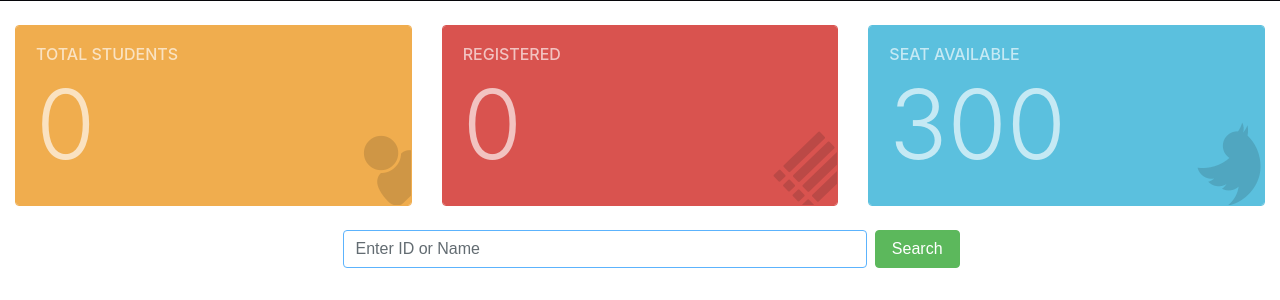
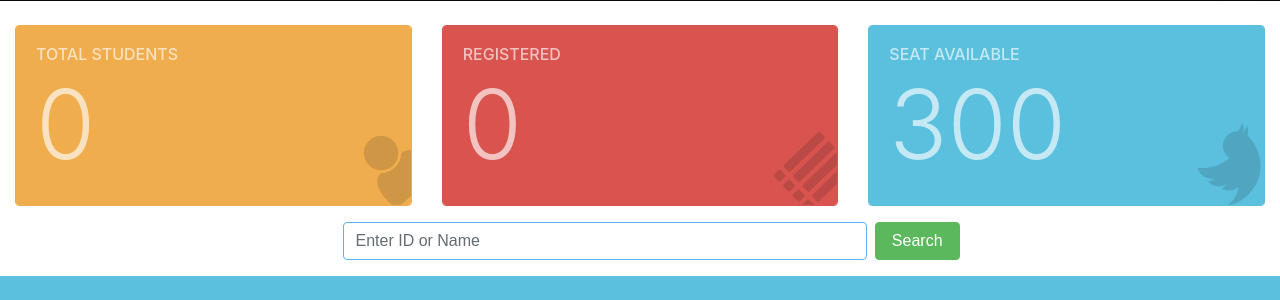
Before and after one commit to fuadwasi/topc_site, a Django app: page /ush/ in a window 1280 px wide. Shown: the part 525-825 px from the top of the page. After the commit the page ends 801 px from the top, so only its background shows below. Run offline with Django 3.2, Linux system fonts and the light colour scheme; the visitor is signed in with stand-in values (Sample User, id 1); data that the repository does not hold is empty; some libraries are stand-ins or nearby versions.

Commit message:
margin spacing on home page

```diff
--- a/TOPC_Reg_SYS/templates/user_home.html
+++ b/TOPC_Reg_SYS/templates/user_home.html
@@ -64,7 +64,7 @@
                 {% endif %}
 
                 <!--/row-->
-                <div class="row my-4 mx-auto">
+                <div class="row mt-3 mb-2 mx-auto">
                     <div class="offset-md-3"></div>
                     <div class="col-md-7">
                         <form class="form-inline my-2 my-lg-0" method="post">
```
